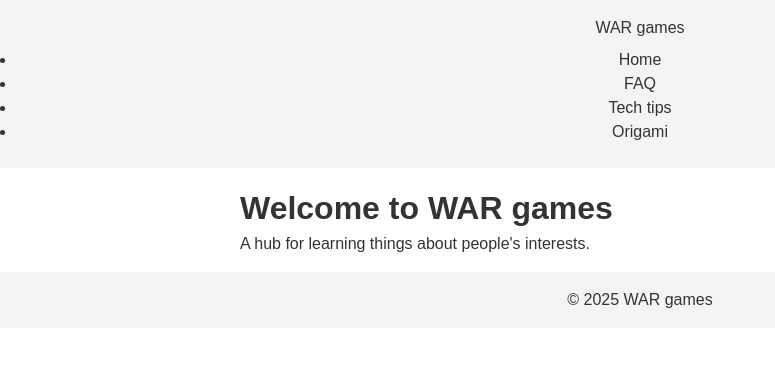
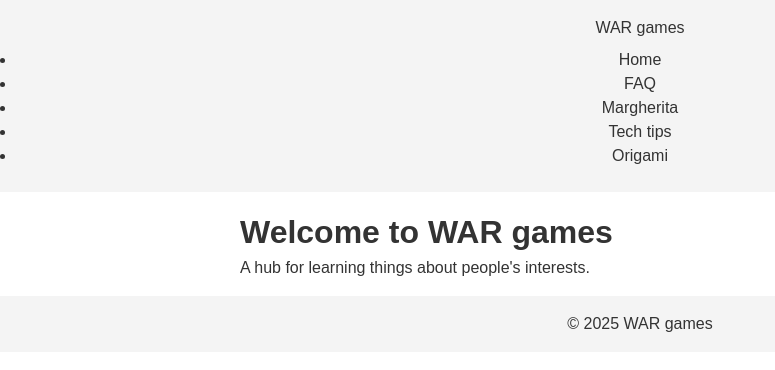
Before and after one commit to CompTechSHS/gim-web-assessment-2-war-games, a plain HTML site: page index.html in a window 1280 px wide. Shown: the whole page, without its empty margins (0-775 px from the left). Drawn offline with Linux system fonts and the light colour scheme.

Commit message:
Update index.html

```diff
--- a/index.html
+++ b/index.html
@@ -13,6 +13,7 @@
       <ul>
         <li><a href="index.html">Home</a></li>
         <li><a href="faq.html">FAQ</a></li>
+        <li><a href="margherita.html">Margherita</a></li>
         <li><a href="wyatt.html">Tech tips</a></li>
         <li><a href="rosespage.html">Origami</a></li>
       </ul>
```
